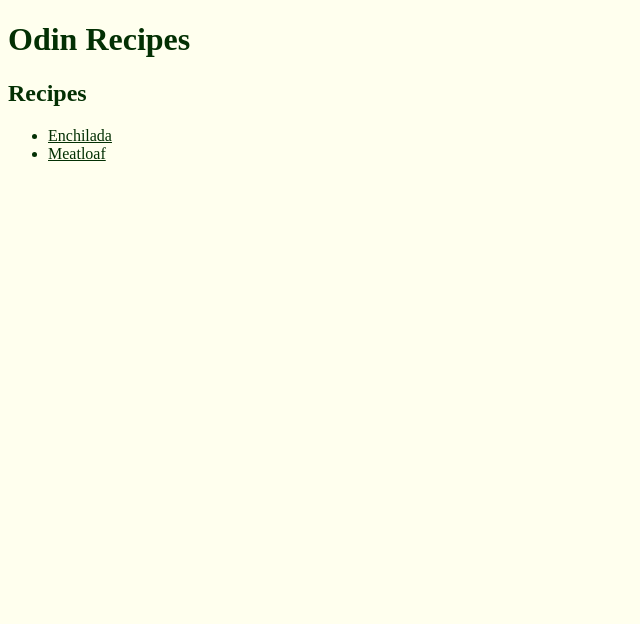
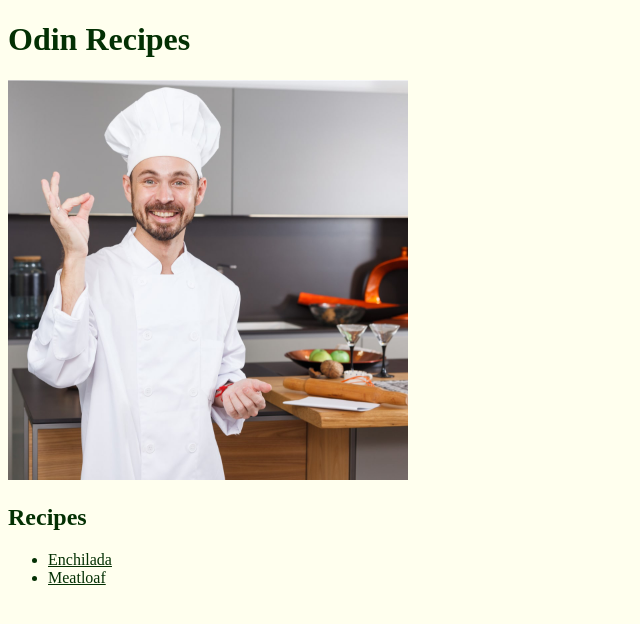
Before and after one commit to saltsphinx/recipes, a plain HTML site: page index.html in a window 1280 px wide. Shown: the whole page, without its empty margins (0-640 px from the left). Drawn offline with Linux system fonts and the light colour scheme.

Commit message:
Add image of chef and link to it in index.html

```diff
--- a/index.html
+++ b/index.html
@@ -8,6 +8,7 @@
     <body>
         <main>
             <h1>Odin Recipes</h1>
+            <img src="images/chef.jpg" alt="Chef smiling and posing for the camera.">
             <div id="recipes">
                 <h2>Recipes</h2>
                 <ul>
```
Also changed, not shown: images/chef.jpg (added).
